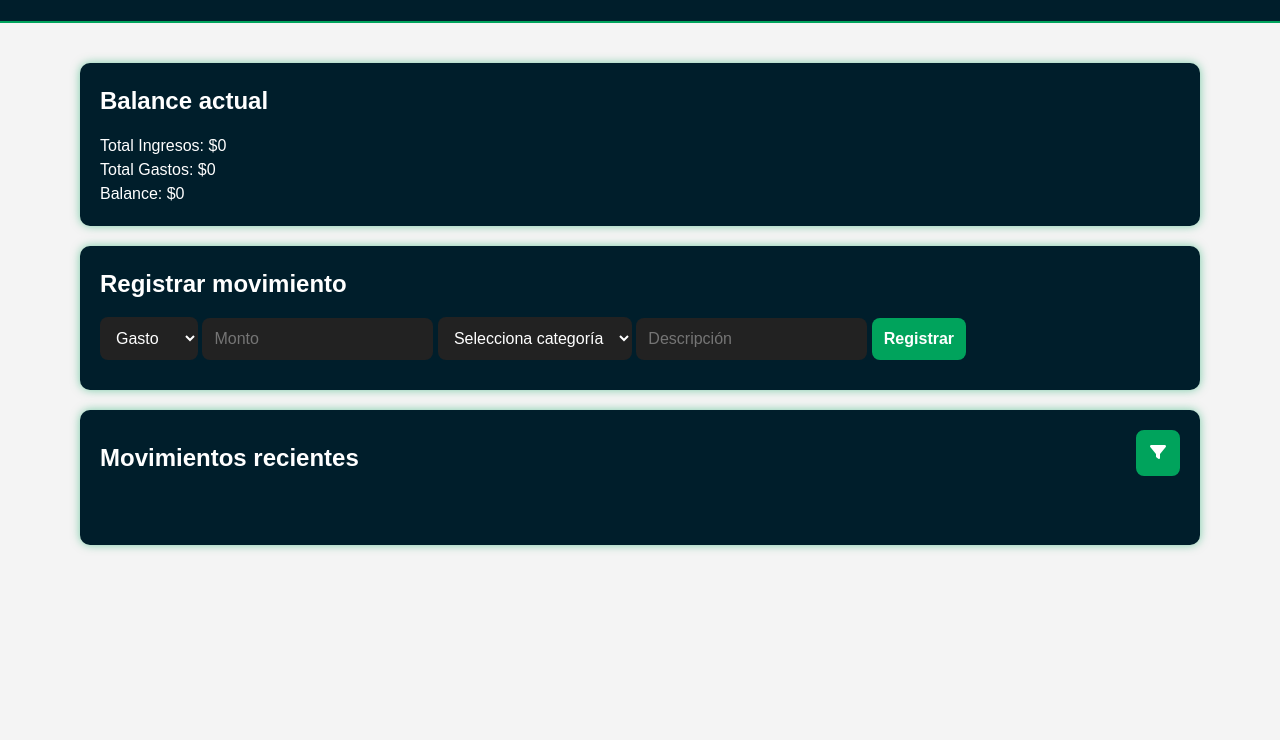
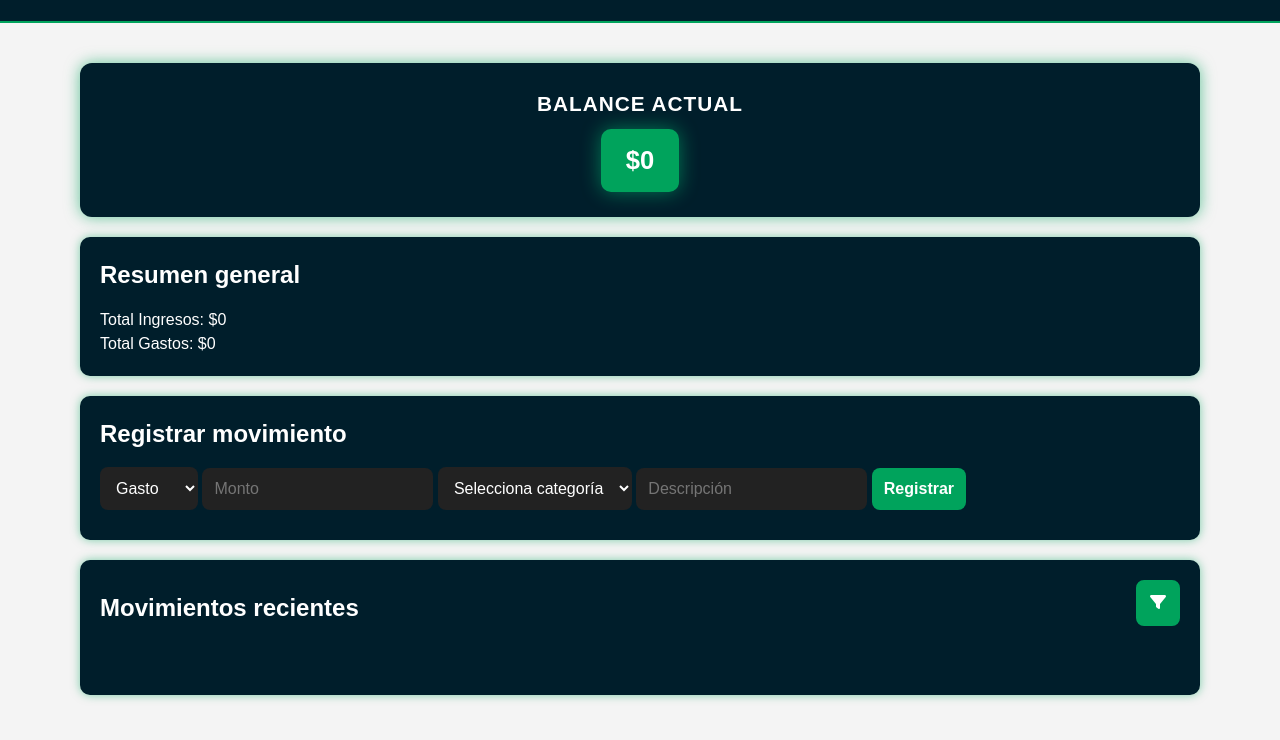
Before and after one commit to SoyWadyRD/finanzaspersonalesnew, a website: page frontend/dashboard.html in a window 1280 px wide. Shown: the part 70-810 px from the top of the page. Drawn offline with Linux system fonts and the light colour scheme; no server answers; sample sign-in values are in the browser's storage.

Commit message:
Balance actual arreglado, ahora eesta en un apartado solo

```diff
--- a/frontend/css/dashboard.css
+++ b/frontend/css/dashboard.css
@@ -35,6 +35,44 @@ header h1 {
   font-size: 1.8rem;
   color: #fff; /* Verde */
 }
+
+
+/* Sección del balance principal (arriba) */
+#balancePrincipal {
+  background-color: rgb(0, 30, 43);
+  padding: 25px;
+  border-radius: 12px;
+  margin-bottom: 20px;
+  text-align: center;
+  box-shadow: 0 0 15px rgba(0, 163, 92, 0.6);
+}
+
+.balance-titulo {
+  font-size: 1.3rem;
+  color: #fff;
+  font-weight: 600;
+  margin-bottom: 10px;
+  text-transform: uppercase;
+  letter-spacing: 1px;
+}
+
+/* Cuadro grande del balance */
+.cuadro-balance {
+  display: inline-block;
+  background: #00a35c;
+  padding: 12px 25px;
+  border-radius: 10px;
+  font-size: 1.6rem;
+  font-weight: bold;
+  color: #fff;
+  box-shadow: 0 0 20px rgba(0, 255, 144, 0.4);
+}
+
+
+
+
+
+
 
 /* Menu hamburguesa */
 .menu-btn {
--- a/frontend/dashboard.html
+++ b/frontend/dashboard.html
@@ -41,17 +41,22 @@
   </nav>
 
   <main>
+  <!-- Cuadro grande solo para el balance -->
+  <section id="balancePrincipal">
+    <p class="balance-titulo">Balance Actual</p>
+    <p class="cuadro-balance">$<span id="balance">0</span></p>
+  </section>
+
+  <!-- Sección de totales -->
   <section id="balanceSection">
-      <h2>Balance actual</h2>
+    <h2>Resumen general</h2>
     <p>Total Ingresos: $<span id="totalIngresos">0</span></p>
     <p>Total Gastos: $<span id="totalGastos">0</span></p>
-      <p>Balance: $<span id="balance">0</span></p>
   </section>
 
   <section id="registroSection">
     <h2>Registrar movimiento</h2>
     <form id="formGastoIngreso">
-        <!-- Dentro del formulario de registrar movimiento -->
       <select id="tipoMovimiento">
         <option value="gasto">Gasto</option>
         <option value="ingreso">Ingreso</option>
@@ -73,25 +78,19 @@
       </select>
 
       <input type="text" id="categoriaOtro" placeholder="Escribe la categoría" style="display:none;">
-
       <input type="text" id="descripcion" placeholder="Descripción">
       <button type="submit">Registrar</button>
-
     </form>
   </section>
 
   <section id="movimientosSection">
-
-
     <h2>
       Movimientos recientes
-  <!-- Botón de filtrar -->
       <button id="btnFiltro" class="filtro-btn" title="Filtrar movimientos">
         <i class="fas fa-filter"></i>
       </button>
     </h2>
 
-<!-- Modal de filtros -->
     <div id="modalFiltro" class="modal-filtro">
       <div class="modal-content">
         <h3>Filtrar movimientos</h3>
@@ -106,7 +105,6 @@
         <label>Categoría:</label>
         <select id="filtroCategoria">
           <option value="">Todas</option>
-      <!-- Opciones dinámicas desde JS -->
         </select>
 
         <label>Fecha:</label>
@@ -117,6 +115,7 @@
           <option value="mes">Este mes</option>
           <option value="personalizado">Rango personalizado</option>
         </select>
+
         <input type="date" id="fechaInicio" style="display:none;">
         <input type="date" id="fechaFin" style="display:none;">
 
@@ -130,22 +129,17 @@
         <div class="modal-buttons">
           <button id="aplicarFiltro">Aplicar filtros</button>
           <button id="limpiarFiltro">Limpiar filtros</button>
-      <!-- Botón cerrar modal -->
           <button id="cerrarModal"><i class="fas fa-times"></i></button>
         </div>
       </div>
     </div>
 
-<!-- Resumen de filtros -->
     <div id="resumenFiltros" class="resumen-filtros"></div>
     <br>
-
-
-
-
     <ul id="listaMovimientos"></ul>
   </section>
 </main>
+
 
   <script src="js/main.js"></script>
   <script src="js/finanzas.js"></script>
```
Lines whose indentation alone changed are shown as unchanged.
